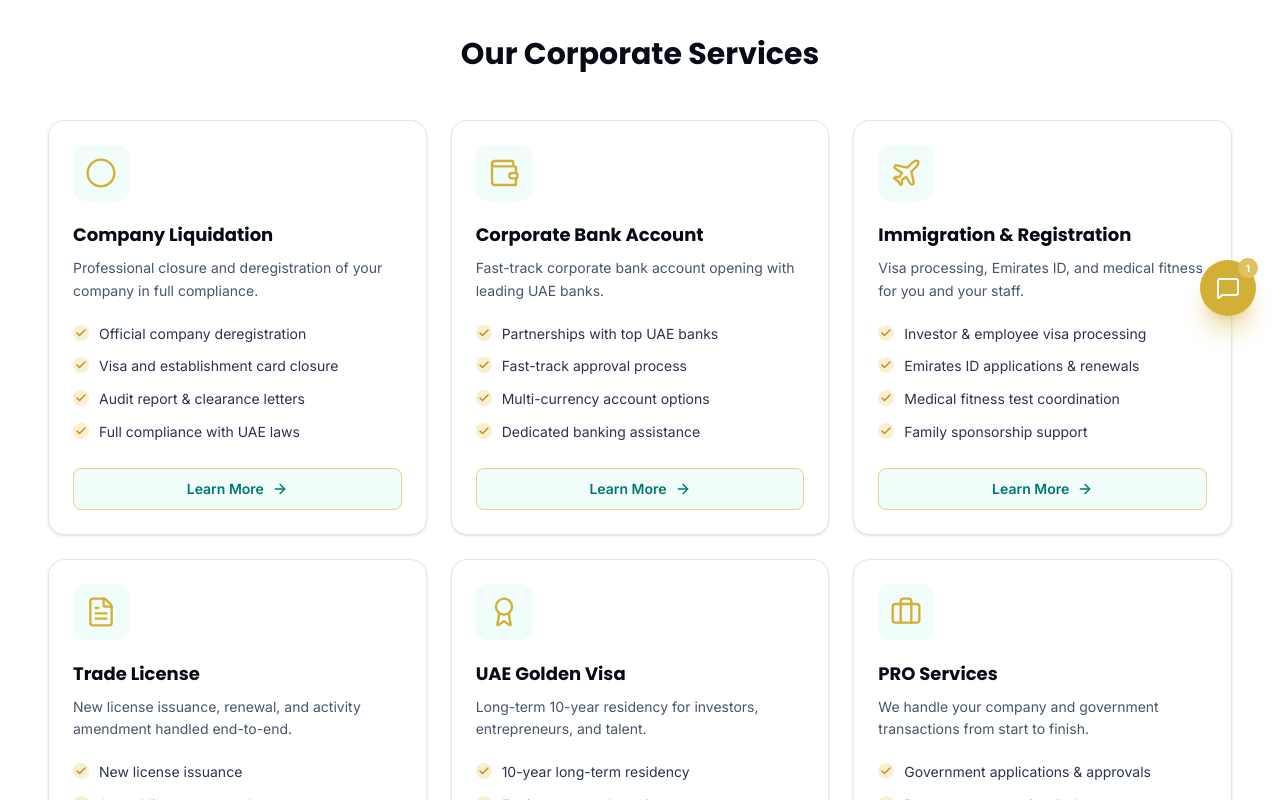
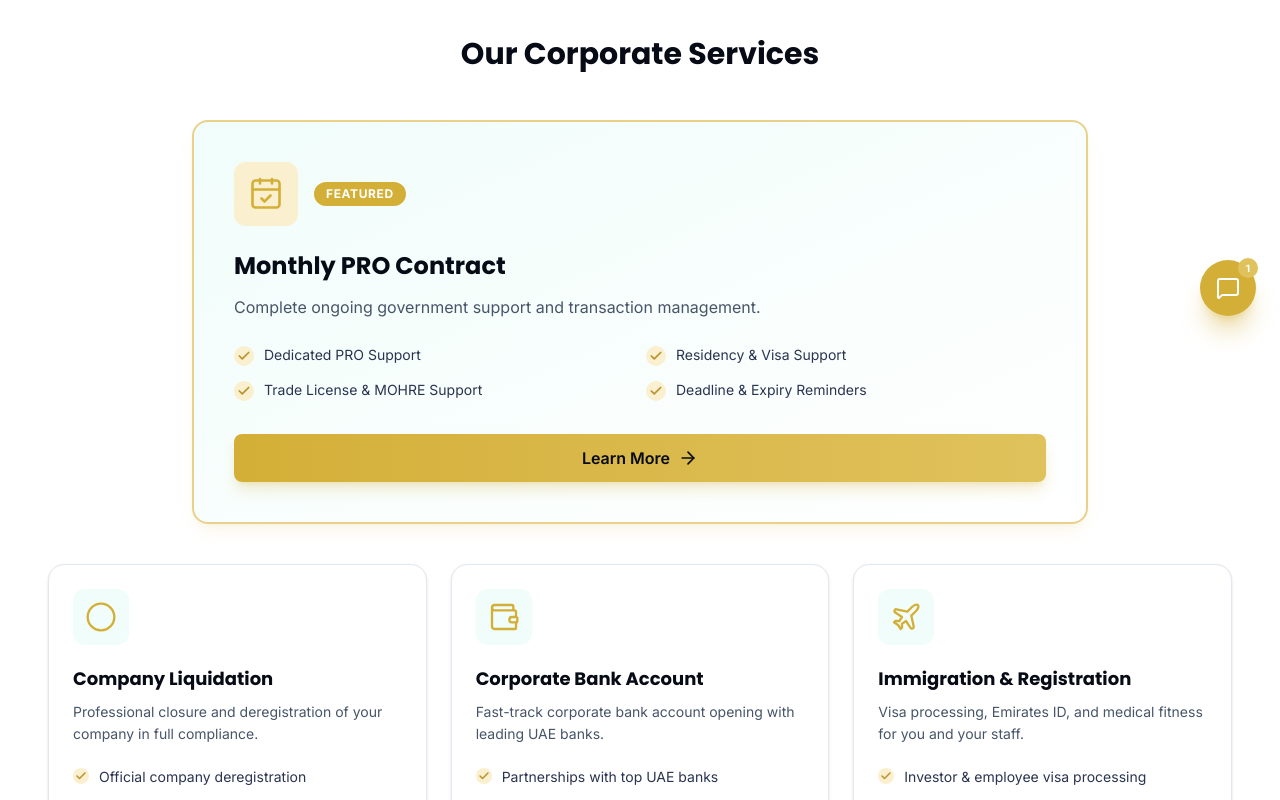
Before and after one commit to boltforwork2/alreadaalmotaqadima, a React (Vite) app: page /services in a window 1280 px wide. Shown: the part 460-1260 px from the top of the page. Built offline with nearby package versions, Linux system fonts and the light colour scheme.

Commit message:
Updated Services.tsx

```diff
--- a/src/pages/Services.tsx
+++ b/src/pages/Services.tsx
@@ -121,6 +121,9 @@ const cardVariants = {
 };
 
 export default function Services() {
+  const featured = services.find((s) => s.path === '/monthly-contract')!;
+  const rest = services.filter((s) => s.path !== '/monthly-contract');
+
   return (
     <main className="pt-20">
       {/* Hero */}
@@ -160,14 +163,59 @@ export default function Services() {
           >
             Our Corporate Services
           </motion.h2>
+
+          {/* Featured card */}
+          <motion.div
+            initial={{ opacity: 0, y: 24 }}
+            whileInView={{ opacity: 1, y: 0 }}
+            viewport={{ once: true, margin: '-80px' }}
+            transition={{ duration: 0.5 }}
+            className="mx-auto mt-12 max-w-4xl"
+          >
+            <div className="group flex flex-col rounded-2xl border-2 border-teal-300 bg-gradient-to-br from-teal-50 to-white p-8 shadow-lg shadow-teal-500/10 transition-all duration-300 hover:shadow-xl hover:shadow-teal-500/20 sm:p-10">
+              <div className="flex items-center gap-4">
+                <div className="flex h-16 w-16 items-center justify-center rounded-xl bg-teal-100 transition-colors duration-300 group-hover:bg-teal-200">
+                  <featured.icon className="h-9 w-9 text-teal-500" strokeWidth={1.75} />
+                </div>
+                <span className="rounded-full bg-teal-500 px-3 py-1 text-xs font-bold uppercase tracking-wider text-white">
+                  Featured
+                </span>
+              </div>
+              <h3 className="mt-6 font-display text-2xl font-bold text-navy-900">
+                {featured.name}
+              </h3>
+              <p className="mt-3 text-base leading-relaxed text-navy-500">
+                {featured.description}
+              </p>
+              <ul className="mt-6 grid grid-cols-1 gap-3 sm:grid-cols-2">
+                {featured.features.map((feature) => (
+                  <li key={feature} className="flex items-start gap-2.5">
+                    <span className="mt-0.5 flex h-5 w-5 shrink-0 items-center justify-center rounded-full bg-teal-100">
+                      <Check className="h-3.5 w-3.5 text-teal-600" strokeWidth={3} />
+                    </span>
+                    <span className="text-sm leading-relaxed text-navy-600">{feature}</span>
+                  </li>
+                ))}
+              </ul>
+              <Link
+                to={featured.path}
+                className="mt-8 inline-flex w-full items-center justify-center gap-2 rounded-lg bg-gradient-to-r from-teal-500 to-teal-400 px-6 py-3 text-base font-semibold text-navy-900 shadow-lg shadow-teal-500/25 transition-all duration-200 group-hover:shadow-xl group-hover:shadow-teal-500/40"
+              >
+                Learn More
+                <ArrowRight className="h-5 w-5 transition-transform duration-200 group-hover:translate-x-1" />
+              </Link>
+            </div>
+          </motion.div>
+
+          {/* Remaining services grid */}
           <motion.div
             variants={container}
             initial="hidden"
             whileInView="show"
             viewport={{ once: true, margin: '-80px' }}
-            className="mt-12 grid grid-cols-1 gap-6 md:grid-cols-2 lg:grid-cols-3"
+            className="mt-10 grid grid-cols-1 gap-6 md:grid-cols-2 lg:grid-cols-3"
           >
-            {services.map((item) => (
+            {rest.map((item) => (
               <motion.div
                 key={item.path}
                 variants={cardVariants}
```
